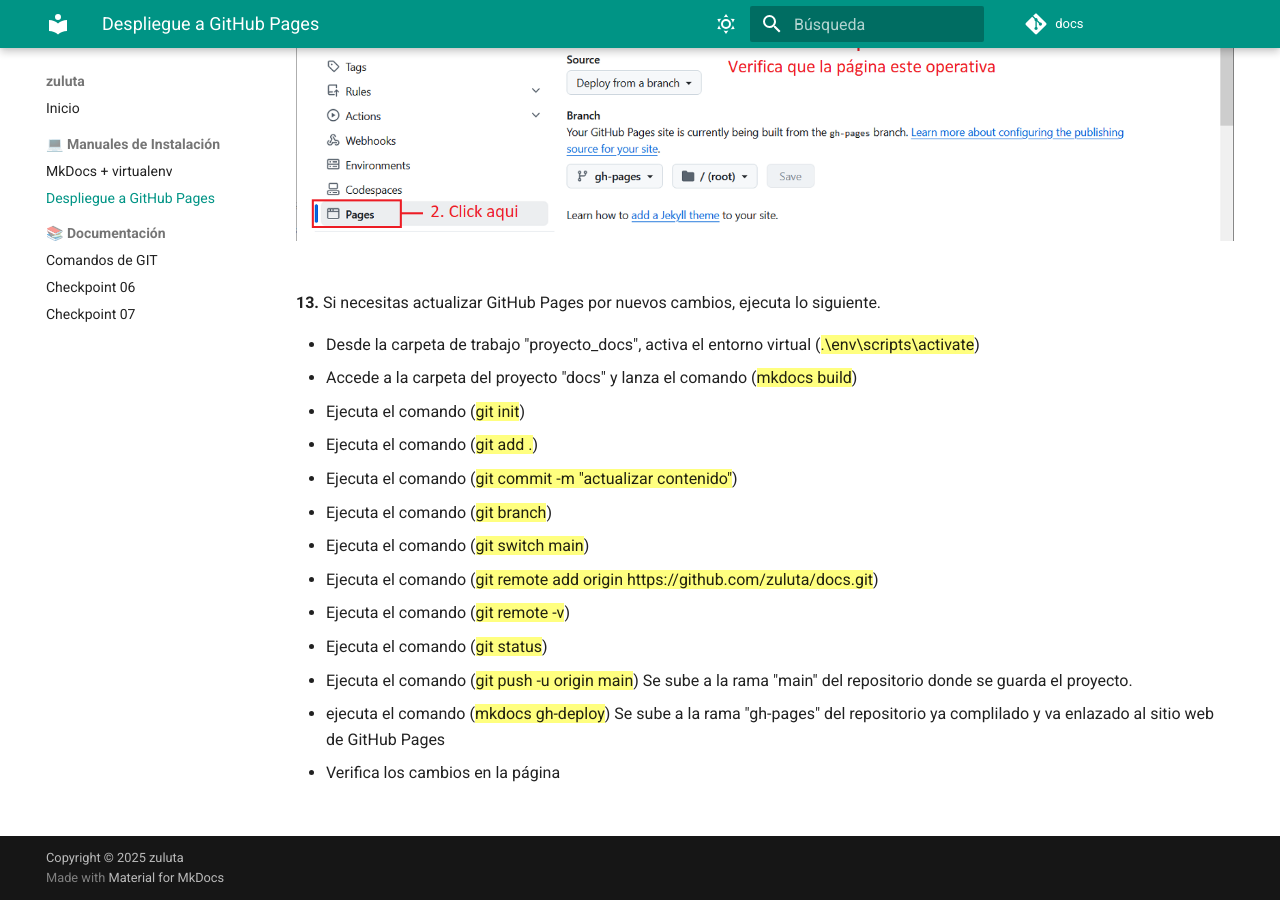
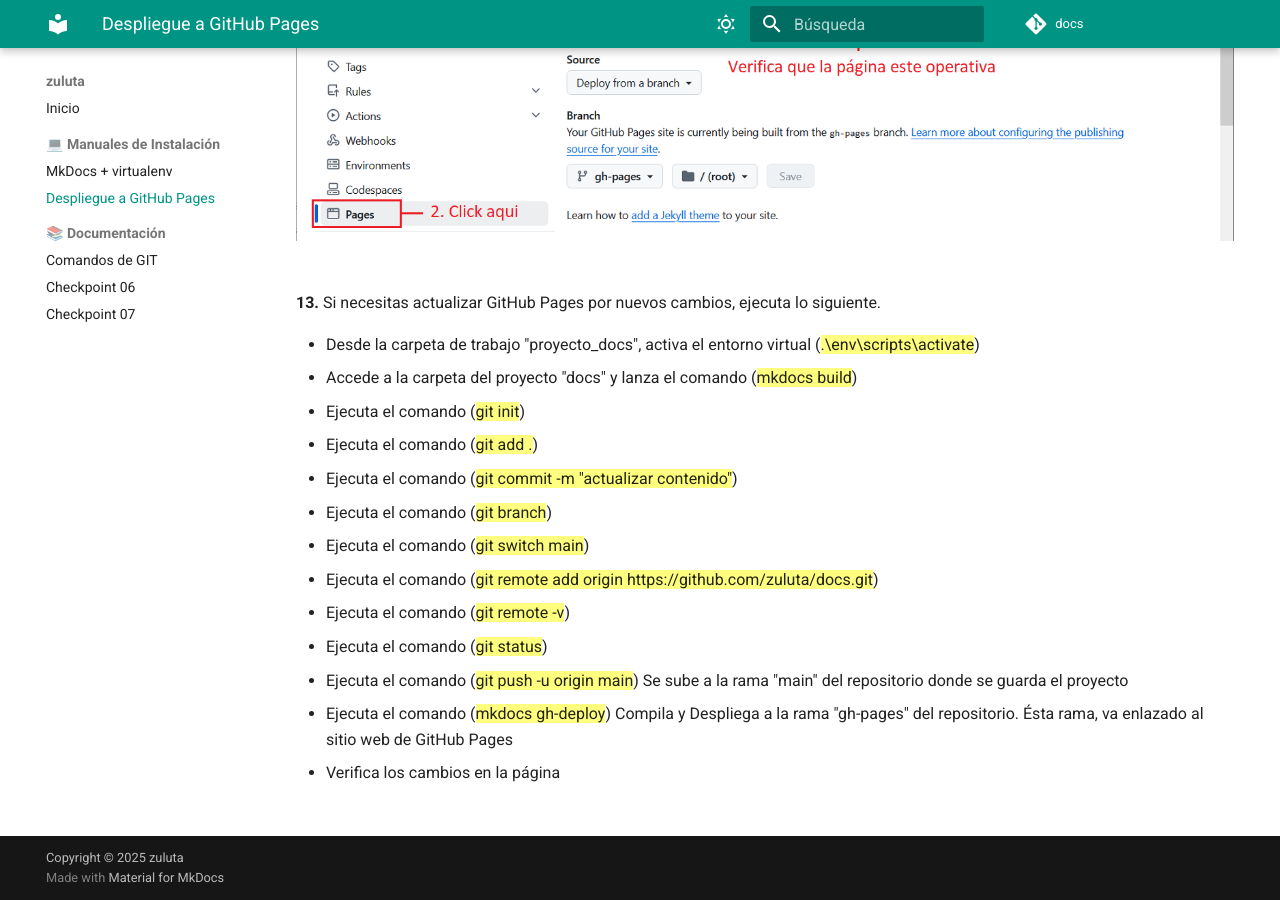
Before and after one commit to zuluta/docs, an MkDocs documentation site: the page built from docs/gh_deploy.md, in a window 1280 px wide and 900 px high, scrolled down 5617 px. Built offline with MkDocs 1.6.1 and Material for MkDocs 9.7.7, drawn with Linux system fonts in a browser that asks for light colours; comment, search, counter and statistics services are not loaded.

Commit message:
actualizar contenido

```diff
--- a/docs/gh_deploy.md
+++ b/docs/gh_deploy.md
@@ -112,8 +112,8 @@ hide:
   - Ejecuta el comando (==git remote add origin https://github.com/zuluta/docs.git==)
   - Ejecuta el comando (==git remote -v==)
   - Ejecuta el comando (==git status==)
-  - Ejecuta el comando (==git push -u origin main==) Se sube a la rama "main" del repositorio donde se guarda el proyecto.
-  - ejecuta el comando (==mkdocs gh-deploy==) Se sube a la rama "gh-pages" del repositorio ya complilado y va enlazado al sitio web de GitHub Pages
+  - Ejecuta el comando (==git push -u origin main==) Se sube a la rama "main" del repositorio donde se guarda el proyecto
+  - Ejecuta el comando (==mkdocs gh-deploy==) Compila y Despliega a la rama "gh-pages" del repositorio. Ésta rama, va enlazado al sitio web de GitHub Pages
   - Verifica los cambios en la página
 <br>
 <br>
```
Also changed, not shown: site/gh_deploy/index.html, site/search/search_index.json.
